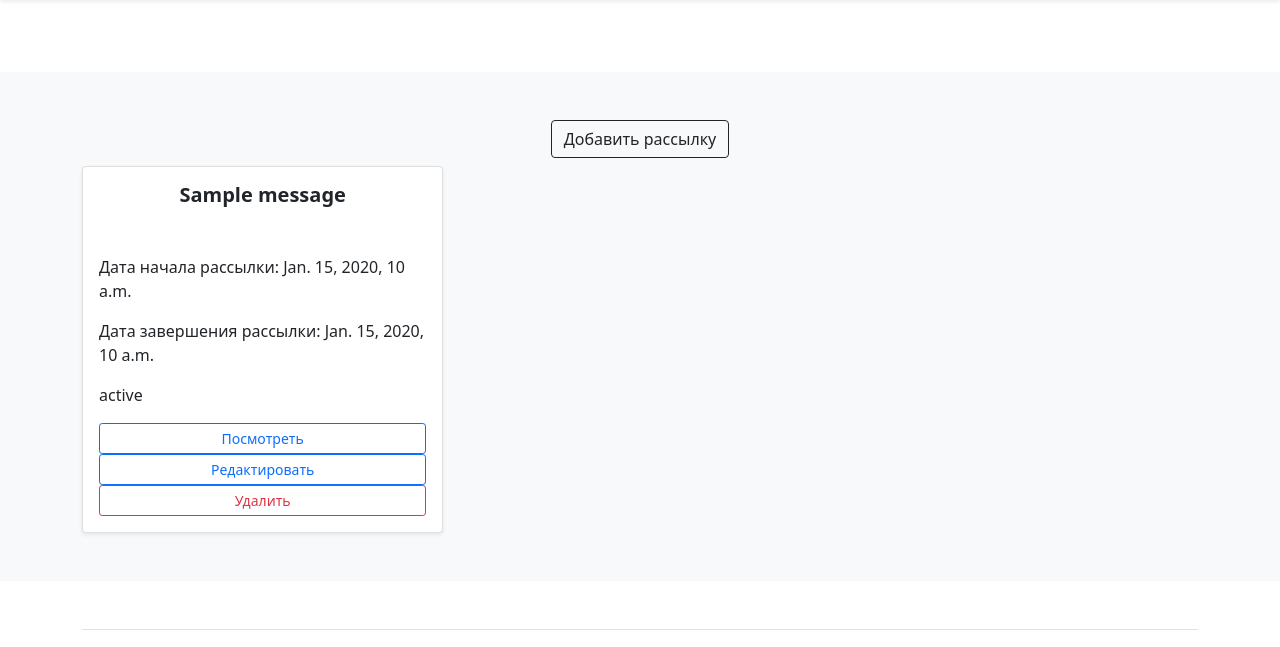
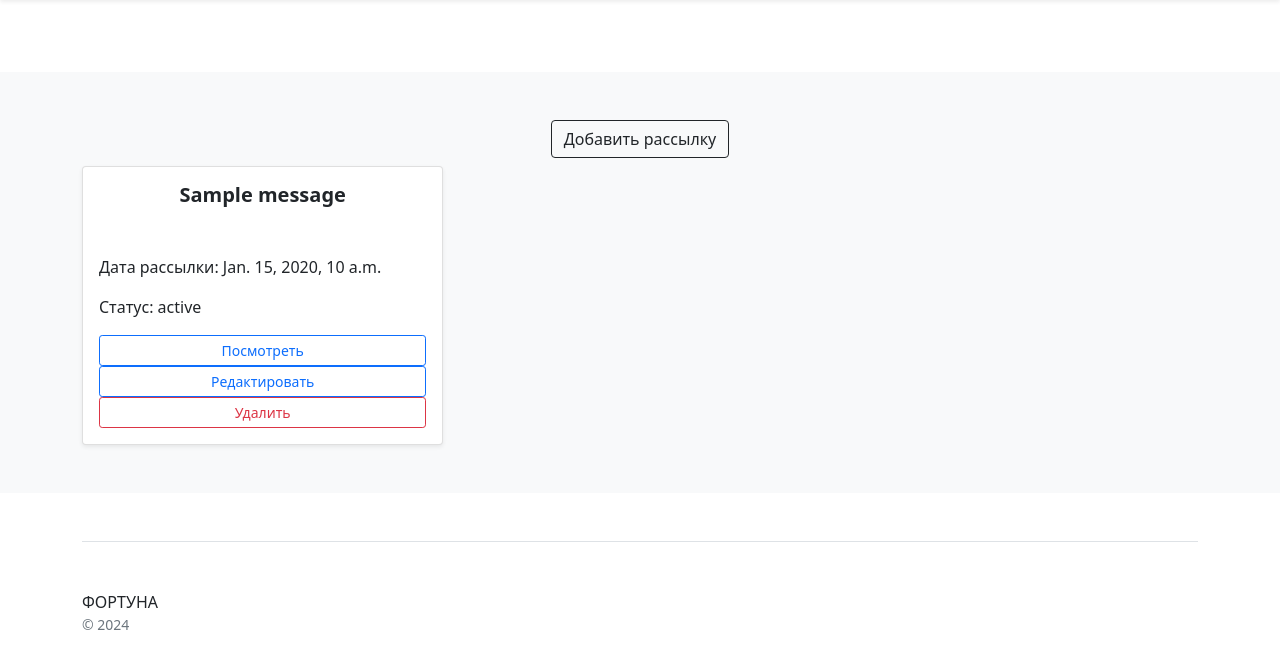
Before and after one commit to Tatyana-Kavardaeva/mailing_management_service, a Django app: template main/templates/main/mailing_list.html in a window 1280 px wide. Shown: the part 56-703 px from the top of the page. Run offline with Django 4.2, Linux system fonts and the light colour scheme; the template is opened without the code that fills it: most values are stand-ins (such as "Sample title", 1, 10 or a date in 2020); some libraries are stand-ins or nearby versions.

Commit message:
updated main\templates mailing_detail.html,mailing_list.html

```diff
--- a/main/templates/main/mailing_list.html
+++ b/main/templates/main/mailing_list.html
@@ -15,9 +15,13 @@
 
                     <div class="card-body">
                         <p class="card-text">
-                        <p>Дата начала рассылки: {{ object.start_datetime }}</p>
-                        <p>Дата завершения рассылки: {{ object.start_datetime }}</p>
-                        <p>{{ object.status }}</p>
+                            {% if object.last_datatime %}
+                        <p class="card-text">Дата первой рассылки: {{ object.start_datetime }}</p>
+                        <p class="card-text">Дата завершения рассылки: {{ object.last_datetime }}</p>
+                        {% else %}
+                        <p class="card-text">Дата рассылки: {{ object.start_datetime }}</p>
+                        {% endif %}
+                        <p>Статус: {{ object.status }}</p>
                         </p>
                         <div class="d-flex flex-column">
                             <a type="button" class="btn btn-outline-primary btn-sm"
```
Also changed, not shown: main/templates/main/mailing_detail.html (+8 -4 lines).
